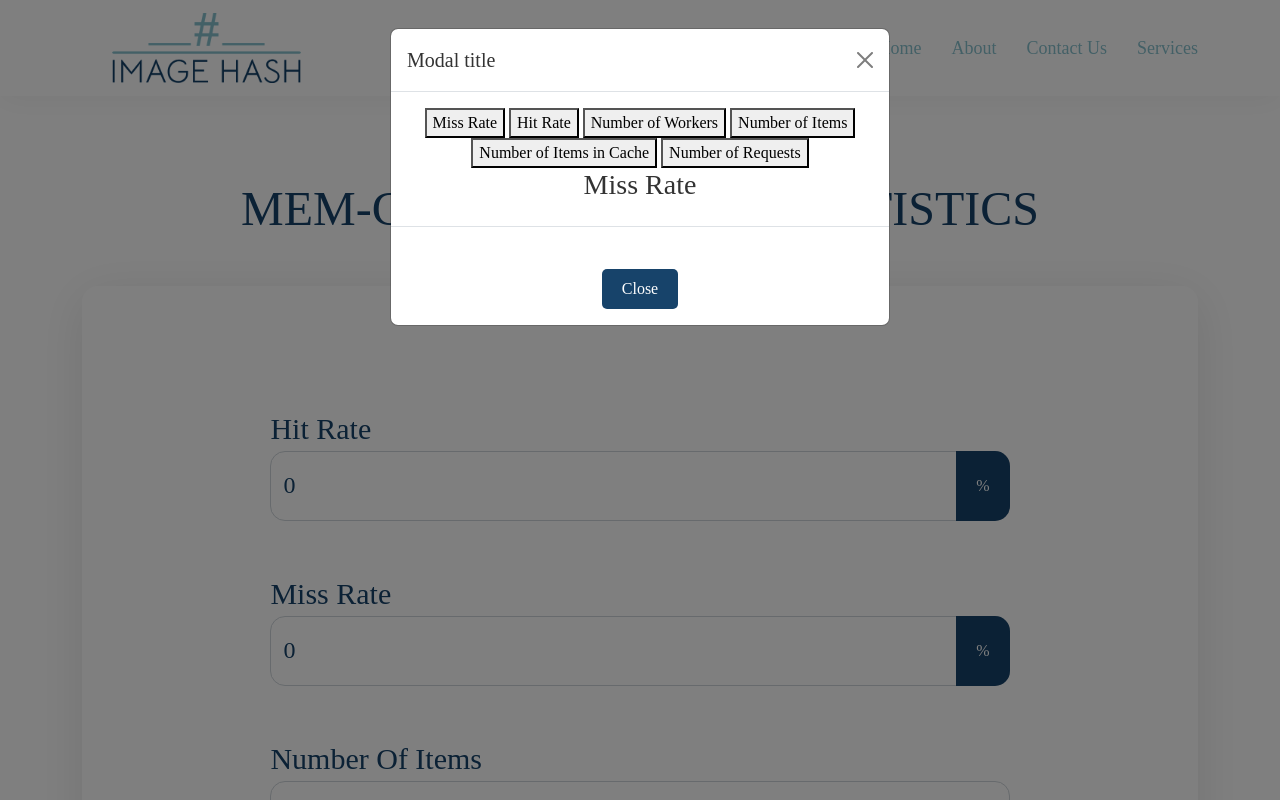
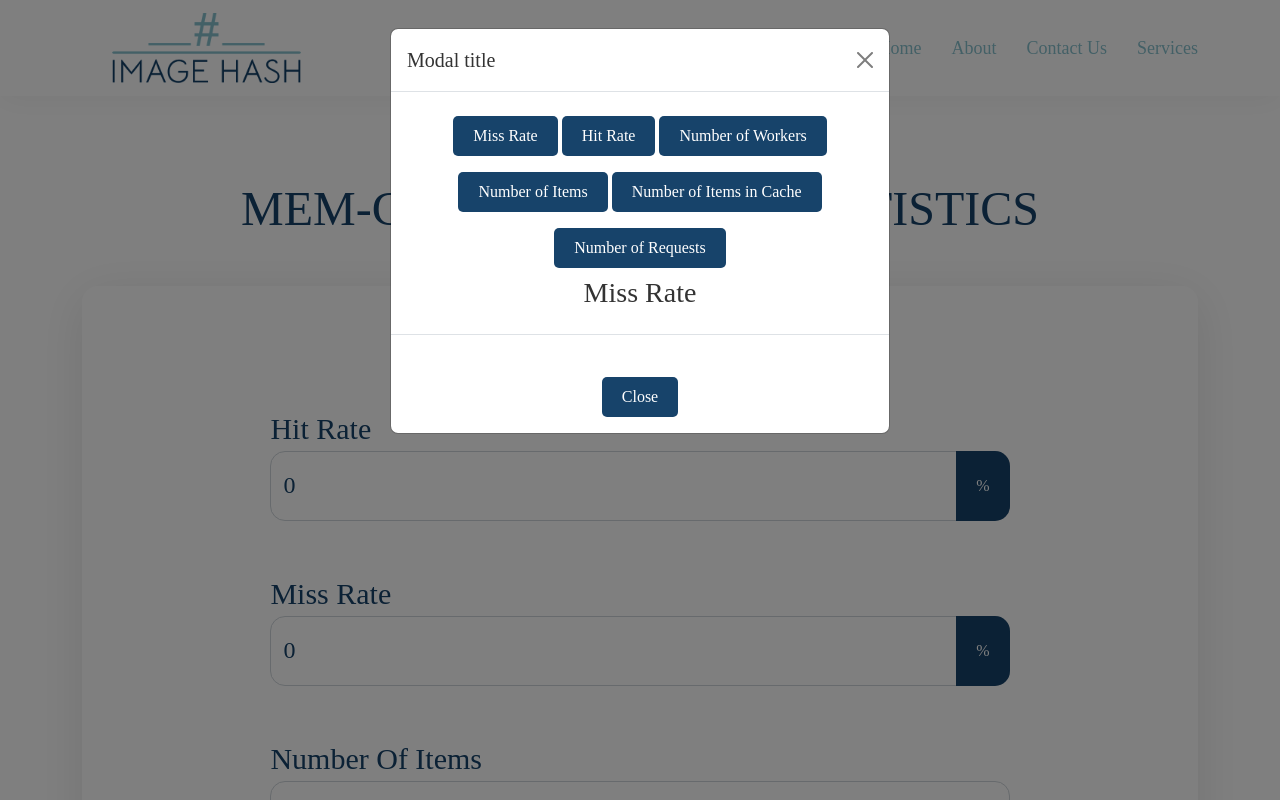
Before and after one commit to MohammedHasan-99/ImageHash, a Flask app: page /statistics in a window 1280 px wide, after a click on "Launch demo modal". Run offline with Flask 2, Linux system fonts and the light colour scheme; data that the repository does not hold is empty; some libraries are stand-ins or nearby versions.

Commit message:
Update statistics.html

```diff
--- a/app/templates/statistics.html
+++ b/app/templates/statistics.html
@@ -125,12 +125,12 @@
                         </div>
                         <div class="modal-body">
                             <div class="tab">
-                                <button class="tablinks" onclick="openCity(event, 'Miss')">Miss Rate</button>
-                                <button class="tablinks" onclick="openCity(event, 'Hit')">Hit Rate</button>
-                                <button class="tablinks" onclick="openCity(event, 'Workers')">Number of Workers</button>
-                                <button class="tablinks" onclick="openCity(event, 'Items')">Number of Items</button>
-                                <button class="tablinks" onclick="openCity(event, 'ItemsCache')">Number of Items in Cache</button>
-                                <button class="tablinks" onclick="openCity(event, 'Requests')">Number of Requests</button>
+                                <button class="tablinks modal-btn my-2" onclick="openCity(event, 'Miss')">Miss Rate</button>
+                                <button class="tablinks modal-btn my-2" onclick="openCity(event, 'Hit')">Hit Rate</button>
+                                <button class="tablinks modal-btn my-2" onclick="openCity(event, 'Workers')">Number of Workers</button>
+                                <button class="tablinks modal-btn my-2" onclick="openCity(event, 'Items')">Number of Items</button>
+                                <button class="tablinks modal-btn my-2" onclick="openCity(event, 'ItemsCache')">Number of Items in Cache</button>
+                                <button class="tablinks modal-btn my-2" onclick="openCity(event, 'Requests')">Number of Requests</button>
 
                             </div>
 
@@ -159,13 +159,13 @@
 
                             <div id="ItemsCache" class="tabcontent" style="display: none">
                                 <h3>Free Space</h3>
-                                <canvas id="myChart-Items" style="width:100%;max-width:600px"></canvas>
+                                <canvas id="myChart-ItemsCache" style="width:100%;max-width:600px"></canvas>
 
                             </div>
 
                             <div id="Requests" class="tabcontent" style="display: none">
                                 <h3>Free Space</h3>
-                                <canvas id="myChart-Items" style="width:100%;max-width:600px"></canvas>
+                                <canvas id="myChart-Requests" style="width:100%;max-width:600px"></canvas>
 
                             </div>
 
@@ -271,6 +271,36 @@
           }
         });
 
+        new Chart("myChart-ItemsCache", {
+          type: "line",
+          data: {
+            labels: xValues,
+            datasets: [{
+              data: [50,60,25,44,55,66,99,88,22,11,55,66,44,88,99,77,33,55,66,44,11,22,55,44,66,99,55,44,77,88],
+              borderColor: "green",
+              fill: false
+            }]
+          },
+          options: {
+            legend: {display: false}
+          }
+        });
+
+        new Chart("myChart-Requests", {
+          type: "line",
+          data: {
+            labels: xValues,
+            datasets: [{
+              data: [50,60,25,44,55,66,99,88,22,11,55,66,44,88,99,77,33,55,66,44,11,22,55,44,66,99,55,44,77,88],
+              borderColor: "green",
+              fill: false
+            }]
+          },
+          options: {
+            legend: {display: false}
+          }
+        });
+
     </script>
     <!-- <script src="https://cdn.jsdelivr.net/npm/bootstrap@5.2.0/dist/js/bootstrap.min.js" integrity="sha384-ODmDIVzN+pFdexxHEHFBQH3/9/vQ9uori45z4JjnFsRydbmQbmL5t1tQ0culUzyK" crossorigin="anonymous"></script> -->
 </body>
```
